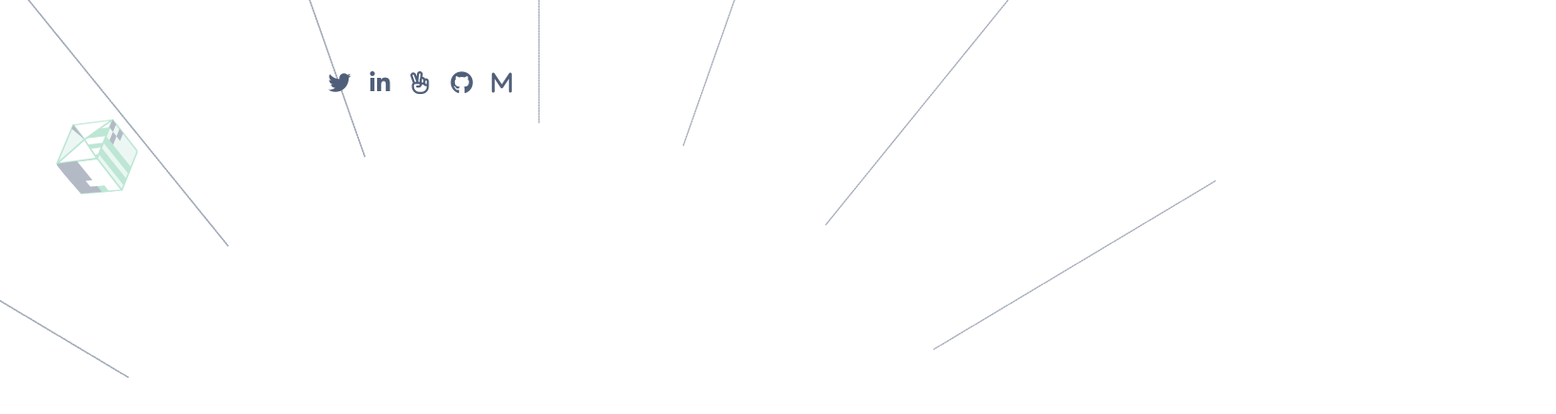
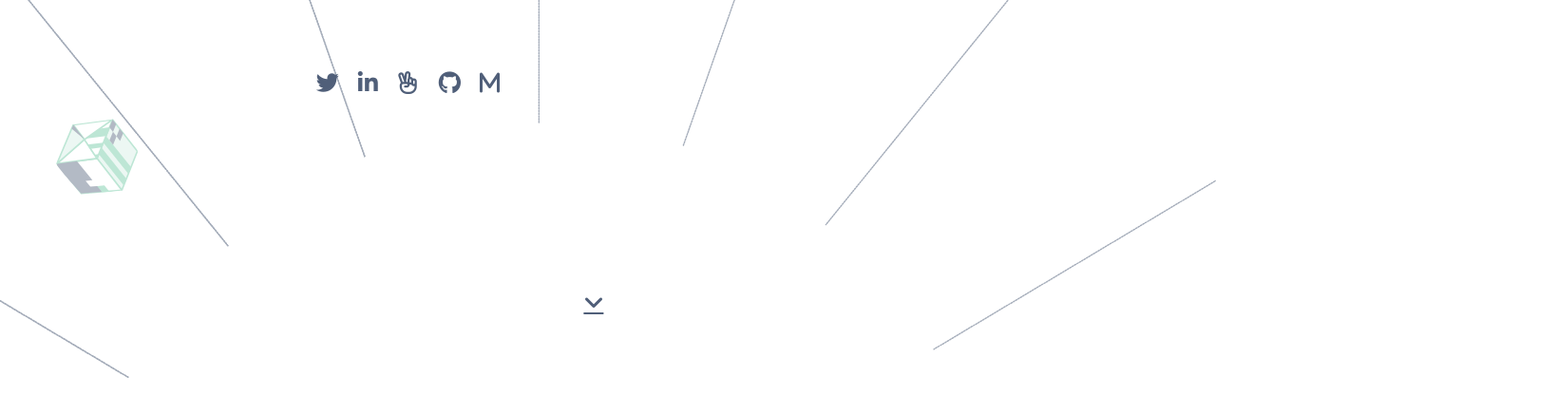
Before and after one commit to fpsapc/portfolio, a website: page index.html in a window 1280 px wide. Shown: the part 346-782 px from the top of the page at 95% size, 1638 px wide, since content can reach past the window. Drawn offline with Linux system fonts and the light colour scheme.

Commit message:
add flex properties to the nav

```diff
--- a/index.html
+++ b/index.html
@@ -6,8 +6,13 @@
     <meta name="viewport" content="width=device-width, initial-scale=1.0">
     <title>Steven's portfolio</title>
     <link rel="stylesheet" href="style.css">
+
+    <!--google fonts-->
     <link rel="stylesheet" href="https://fonts.googleapis.com/css?family=Inter&display=swap">
+
+    <!--fontawesome icons-->
     <script src="https://kit.fontawesome.com/27be2fb22c.js" crossorigin="anonymous"></script>
+
 </head>
 <body>
     <div class="app-wrap">
@@ -42,6 +47,8 @@
                   <a href="#"><i class="fa-solid fa-m fa-xl"></i></a>
             </section>
 
+            <a href="#" class="next-page"><i class="fa-solid fa-angle-down fa-xl"></i></a>
+
         </div>
 
     </div>
--- a/style.css
+++ b/style.css
@@ -64,6 +64,17 @@ nav a {
   text-decoration: none;
 }
 
+.next-page {
+  display: inline-flex;
+  flex-direction: row;
+  align-items: center;
+  position: relative;
+  width: 80%;
+  height: 30%;
+  left: 38%;
+  top: 60%;
+}
+
 .list {
   display: flex;
   list-style: none;
@@ -76,11 +87,11 @@ label {
 }
 
 .social {
-  display: flex;
+  display: inline-flex;
   position: relative;
   width: 80%;
   height: 30%;
-  left: 17%;
+  left: 16%;
   top: 20%;
 }
 
```
